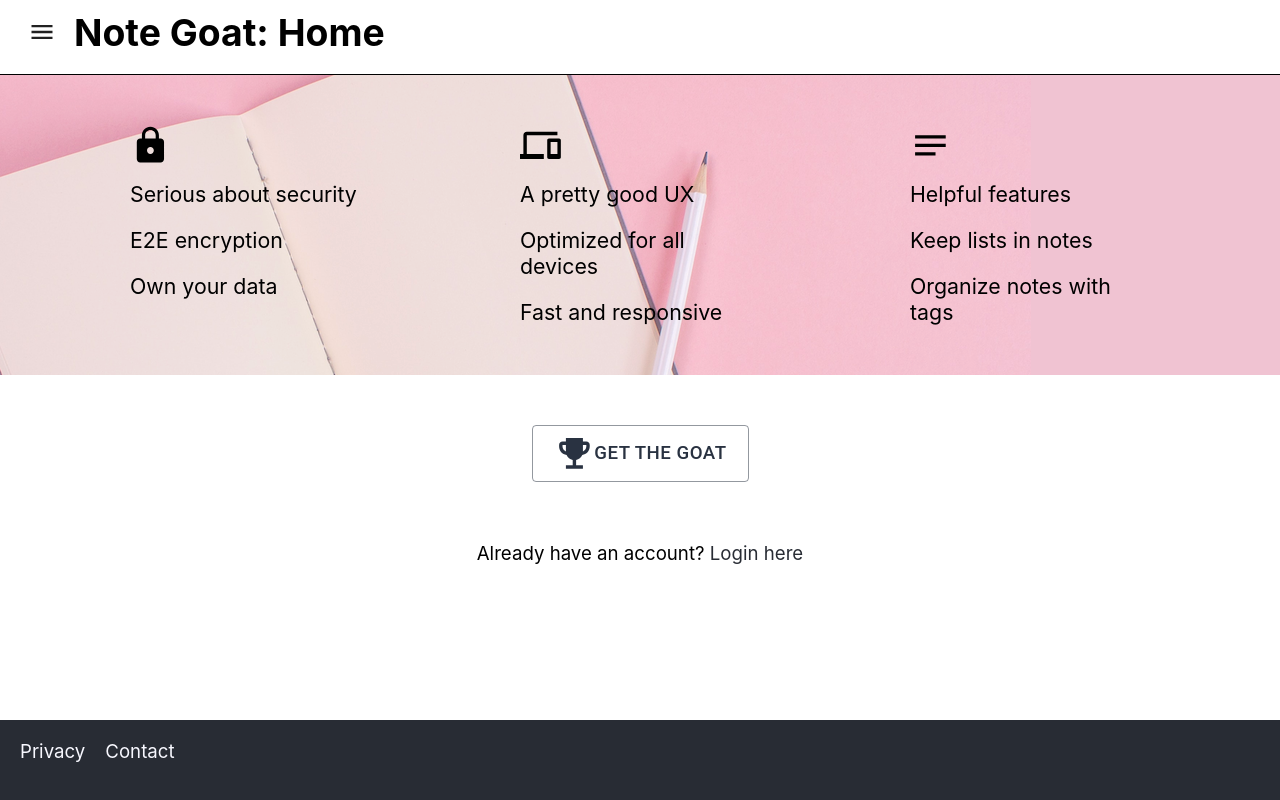
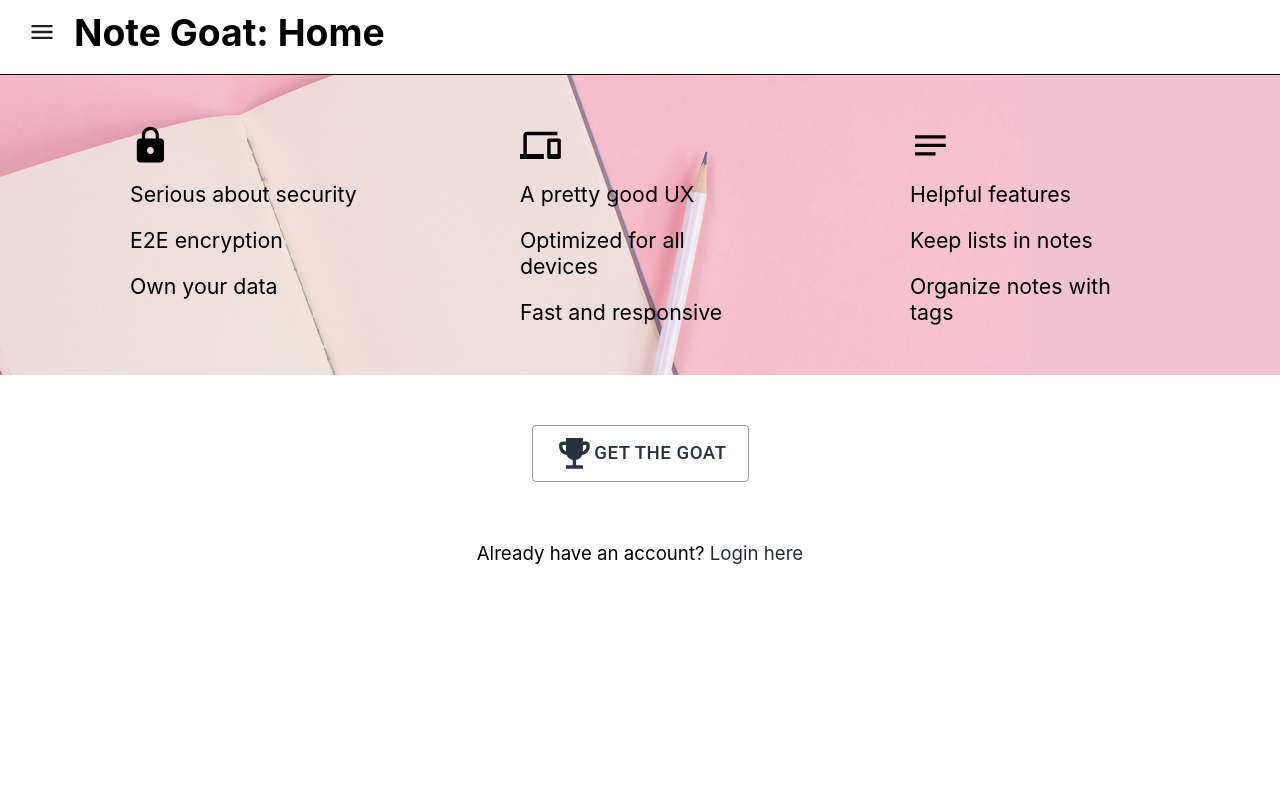
Before and after one commit to Note-Goat/frontend, a React (Create React App) app: page / in a window 1280 px wide. Shown: the top 800 px of the page. Built offline with nearby package versions, Linux system fonts and the light colour scheme; no server answers; what draft-js-autolist-plugin would draw is missing.

Commit message:
fix sticking footer

```diff
--- a/src/App.css
+++ b/src/App.css
@@ -80,6 +80,14 @@ div.main {
   flex-direction: column;
   align-items: flex-start;
   margin: 0;
+  min-height: 70vh;
+}
+
+div.footer-container {
+  height: 10vh;
+  width: 100%;
+  background-color: #282c34;
+  flex: 1;
 }
 
 .text-field {
@@ -182,15 +190,6 @@ div.account {
   line-height: 2;
 }
 
-div.footer-container {
-  height: 10vh;
-  width: 100%;
-  background-color: #282c34;
-  position: absolute;
-  bottom: 0;
-  flex: 1;
-}
-
 div.footer-controls {
   padding-top: 20px;
 }
```
